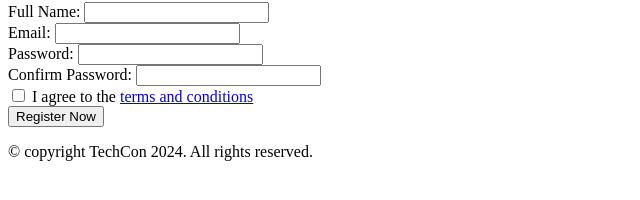
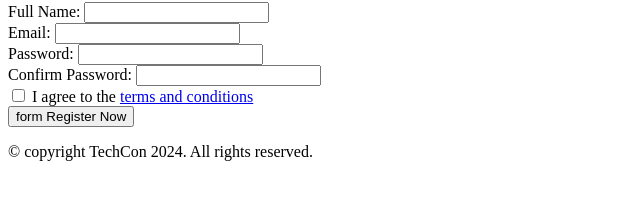
Before and after one commit to ChumisaUkhoHaya/TechCon_HTML, a plain HTML site: page techcon_website/register.html in a window 1280 px wide. Shown: the part 166-366 px from the top of the page, 0-640 px from the left. Drawn offline with Linux system fonts and the light colour scheme.

Commit message:
Update register.html

```diff
--- a/techcon_website/register.html
+++ b/techcon_website/register.html
@@ -39,7 +39,7 @@
                 <label for="terms">I agree to the <a href="terms.html">terms and conditions</a></label>
             </div>
             <div>
-                <button type="submit">Register Now</button>
+                <button type="submit"> form Register Now</button>
             </div>
         </form>
     </main>
```
